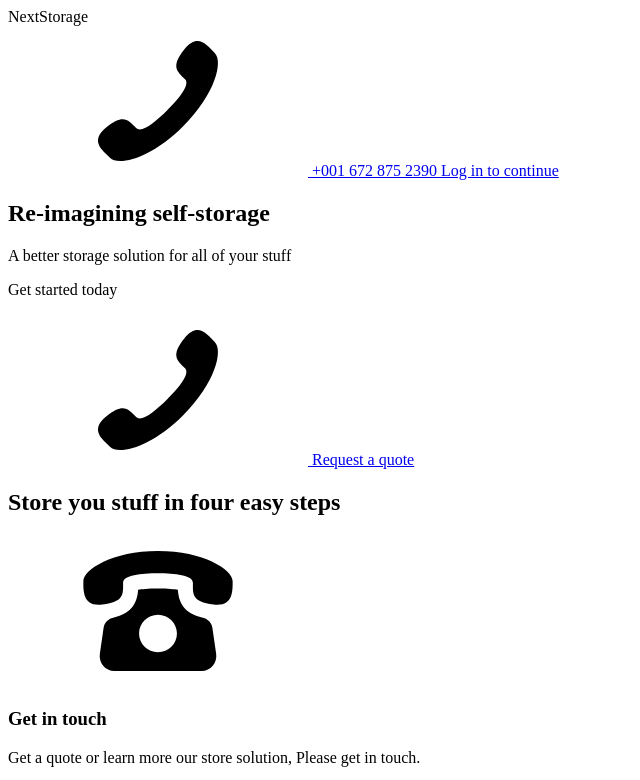
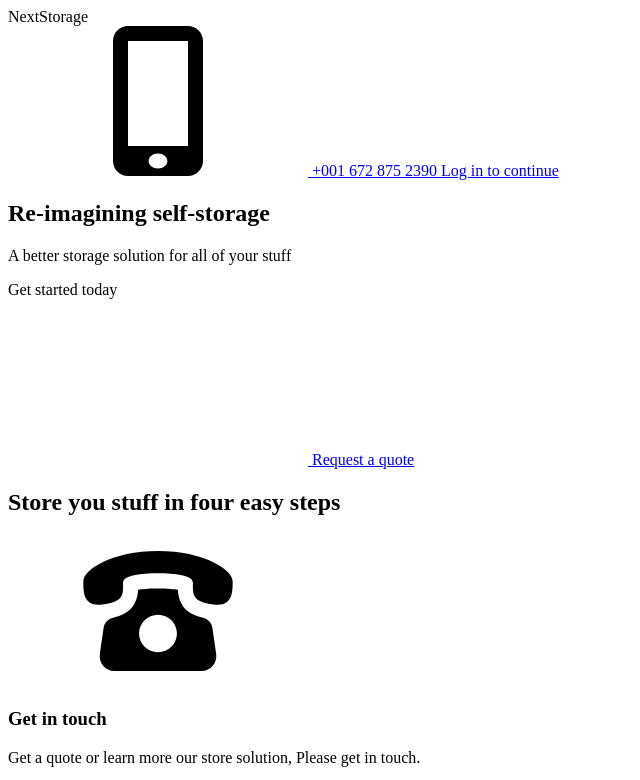
Before and after one commit to adamsJS23/next-storage, a website: page index.html in a window 1280 px wide. Shown: the top 780 px of the page, without its empty margins (0-640 px from the left). Drawn offline with Linux system fonts and the light colour scheme; a web font is replaced by a local one.

Commit message:
Changed svg icons

```diff
--- a/index.html
+++ b/index.html
@@ -24,7 +24,7 @@
           <div class="header__right">
             <a href="tel:+0016728752390" class="header__phone">
               <svg>
-                <use xlink:href="sprite.svg#icon-phone"></use>
+                <use xlink:href="sprite.svg#icon-mobile"></use>
               </svg>
               <span>+001 672 875 2390</span>
             </a>
@@ -41,7 +41,7 @@
         <p class="hero__text-secondary">Get started today</p>
         <a href="#" class="btn btn--green">
           <svg>
-            <use xlink:href="sprite.svg#icon-phone"></use>
+            <use xlink:href="sprite.svg#icon-text-document"></use>
           </svg>
           <span>Request a quote</span>
         </a>
```
